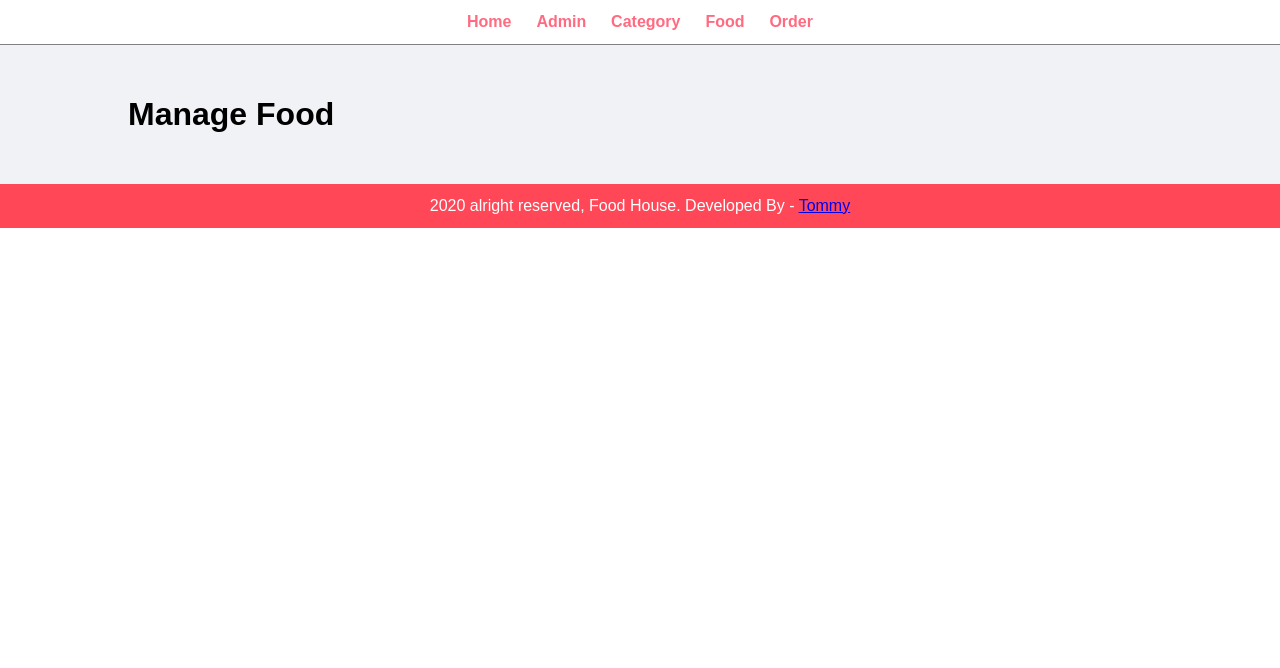
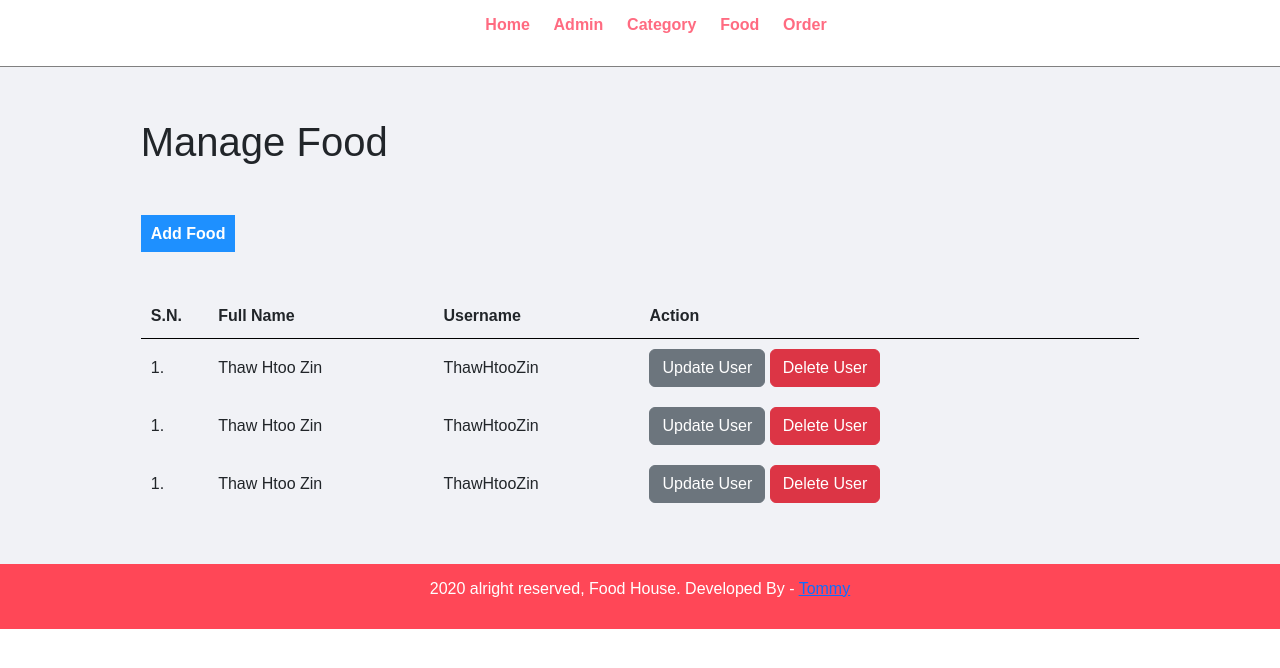
Before and after one commit to ThawHtooZin/res_project, a PHP site: page /admin/manage-food.php in a window 1280 px wide. Shown: the top 668 px of the page. Run offline with PHP 8.4, Linux system fonts and the light colour scheme.

Commit message:
finished video2

```diff
--- /dev/null
+++ b/admin/config/config.php
@@ -0,0 +1,26 @@
+<?php
+  if($_SERVER['REQUEST_METHOD'] === 'POST'){
+    if(!hash_equals($_SESSION['_token'], $_POST['_token'])){
+      echo "Invalid CSRF Token";
+      die();
+    }else{
+      unset($_SESSION['_token']);
+    }
+  }
+  if(empty($_SESSION['_token'])){
+    if(function_exists('random_bytes')){
+      $_SESSION['_token'] = bin2hex(random_bytes(31));
+    }else if(function_exists('mcrpt_create_iv')){
+      $_SESSION['_token'] = bin3hex(mcrypt_create_iv(32, MCRYPT_DEV_URANDOM));
+    }else{
+      $_SESSION['_token'] = bin2hex(openssl_random_pseudo_bytes(32));
+    }
+  }
+
+
+  function escape($html)
+  {
+    return htmlspecialchars($html, ENT_QUOTES | ENT_SUBSTITUTE, "UTF-8");
+  }
+
+  ?>
--- /dev/null
+++ b/admin/config/connect.php
@@ -0,0 +1,16 @@
+<?php
+
+define('MYSQL_USER','root');
+define('MYSQL_PASSWORD','');
+define('MYSQL_HOST','localhost');
+define('MYSQL_DATABASE', 'food-order');
+
+$options = array(
+  PDO::ATTR_ERRMODE => PDO::ERRMODE_EXCEPTION,
+);
+
+$pdo = new PDO(
+  'mysql:host='.MYSQL_HOST.';dbname='.MYSQL_DATABASE,MYSQL_USER,MYSQL_PASSWORD,$options
+  )
+
+ ?>
--- a/admin/manage-food.php
+++ b/admin/manage-food.php
@@ -4,7 +4,46 @@
     <div class="main-content">
       <div class="wrapper">
         <h1>Manage Food</h1>
+        <br><br>
+        <!-- button to add admin -->
+        <a href="#" class="btn-primary">Add Food</a>
 
+        <br><br><br>
+        <table class="tbl-full" width="100%">
+          <tr>
+            <th>S.N.</th>
+            <th>Full Name</th>
+            <th>Username</th>
+            <th>Action</th>
+          </tr>
+          <tr>
+            <td>1.</td>
+            <td>Thaw Htoo Zin</td>
+            <td>ThawHtooZin</td>
+            <td>
+              <a href="#" class="btn btn-secondary">Update User</a>
+              <a href="#" class="btn btn-danger">Delete User</a>
+            </td>
+          </tr>
+          <tr>
+            <td>1.</td>
+            <td>Thaw Htoo Zin</td>
+            <td>ThawHtooZin</td>
+            <td>
+              <a href="#" class="btn btn-secondary">Update User</a>
+              <a href="#" class="btn btn-danger">Delete User</a>
+            </td>
+          </tr>
+          <tr>
+            <td>1.</td>
+            <td>Thaw Htoo Zin</td>
+            <td>ThawHtooZin</td>
+            <td>
+              <a href="#" class="btn btn-secondary">Update User</a>
+              <a href="#" class="btn btn-danger">Delete User</a>
+            </td>
+          </tr>
+        </table>
 
         </div>
       </div>
--- a/admin/partials/menu.php
+++ b/admin/partials/menu.php
@@ -1,9 +1,19 @@
+<?php
+session_start();
+require 'config/connect.php';
+require 'config/config.php';
+?>
 <!DOCTYPE html>
 <html lang="en" dir="ltr">
   <head>
     <meta charset="utf-8">
     <title></title>
-    <link rel="stylesheet" href="../css/admin.css">
+    <style media="screen">
+      <?php
+      include '../css/admin.css';
+      ?>
+    </style>
+    <link href="https://cdn.jsdelivr.net/npm/bootstrap@5.3.0-alpha1/dist/css/bootstrap.min.css" rel="stylesheet" integrity="sha384-GLhlTQ8iRABdZLl6O3oVMWSktQOp6b7In1Zl3/Jr59b6EGGoI1aFkw7cmDA6j6gD" crossorigin="anonymous">
   </head>
   <body>
     <div class="menu text-center">
--- a/css/admin.css
+++ b/css/admin.css
@@ -13,6 +13,62 @@
 .clearfix{
   float: none;
   clear: both;
+}
+
+.tbl-full{
+  width: 100%;
+}
+.tbl-30{
+  width: 30%;
+}
+
+table tr th{
+  border-bottom: 1px solid black;
+  padding: 1%;
+  text-align: left;
+}
+table tr td{
+  padding: 1%;
+}
+
+.btn-primary{
+  background-color: #1e90ff;
+  padding: 1%;
+  color: white;
+  text-decoration: none;
+  font-weight: bold;
+}
+
+.btn-primary:hover{
+  background-color: #3742fa;
+}
+
+.btn-secondary2{
+  background-color: #7bed9f;
+  padding: 1%;
+  color: black;
+  text-decoration: none;
+  font-weight: bold;
+  padding: 2%;
+  border-radius: 5px;
+}
+
+.btn-secondary2:hover{
+  background-color: #2ed573;
+}
+
+.btn-danger2{
+  background-color: #ff6b81;
+  padding: 1%;
+  color: white;
+  text-decoration: none;
+  font-weight: bold;
+  padding: 2%;
+  border-radius: 5px;
+}
+
+.btn-danger2:hover{
+  background-color: #ff4757;
 }
 
 .text-center{
```
Also changed, not shown: admin/add-admin.php (added, +69 -0 lines), admin/manage-admin.php (+40 -0 lines), admin/manage-category.php (+39 -1 lines), admin/manage-order.php (+36 -0 lines), css/style.css (line endings or trailing spaces).
